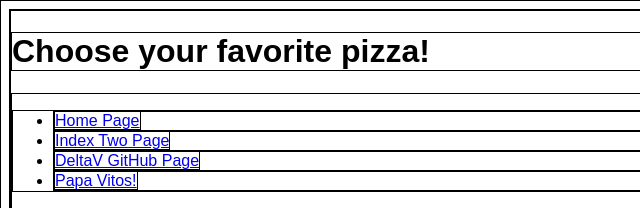
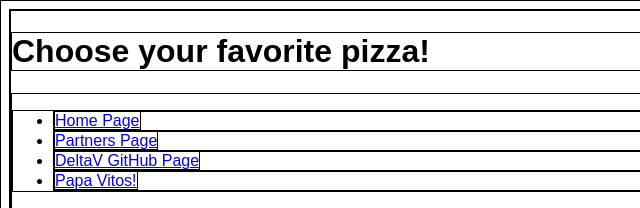
Before and after one commit to cmboell/lab4HTML, a plain HTML site: page index.html in a window 1280 px wide. Shown: the top 208 px of the page, 0-640 px from the left. Drawn offline with Linux system fonts and the light colour scheme.

Commit message:
added partners link

```diff
--- a/index.html
+++ b/index.html
@@ -13,7 +13,7 @@
       <nav>
          <ul>
             <li><a href="index.html">Home Page</a></li>
-            <li><a href="index_page2.html">Index Two Page</a></li>
+            <li><a href="https://anthontorgerson.github.io/Lab04HTML">Partners Page</a></li>
             <li><a href="https://github.com/DelvaVCode/102-SelfPaced">DeltaV GitHub Page</a></li>
             <li><a href="http://www.mypapavitos.com/location/waterloo/">Papa Vitos!</a></li>
          </ul>
```
